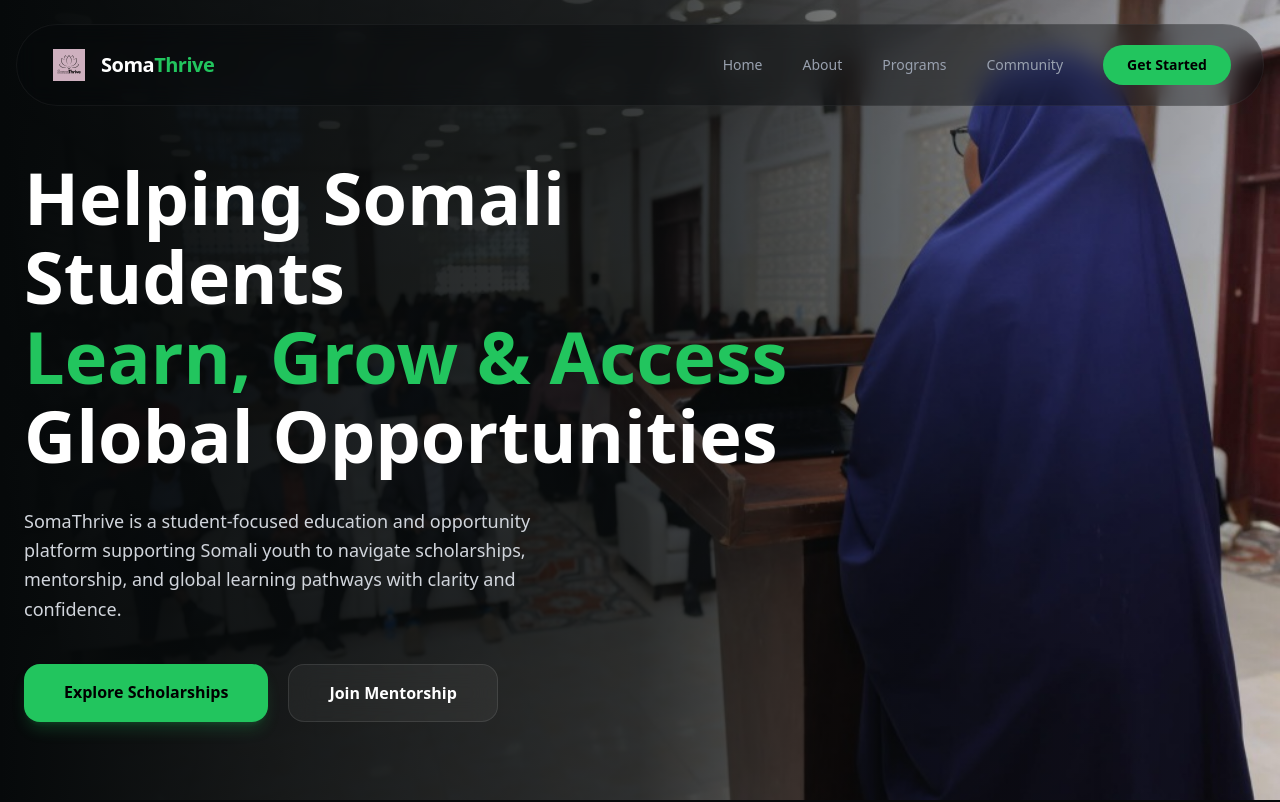
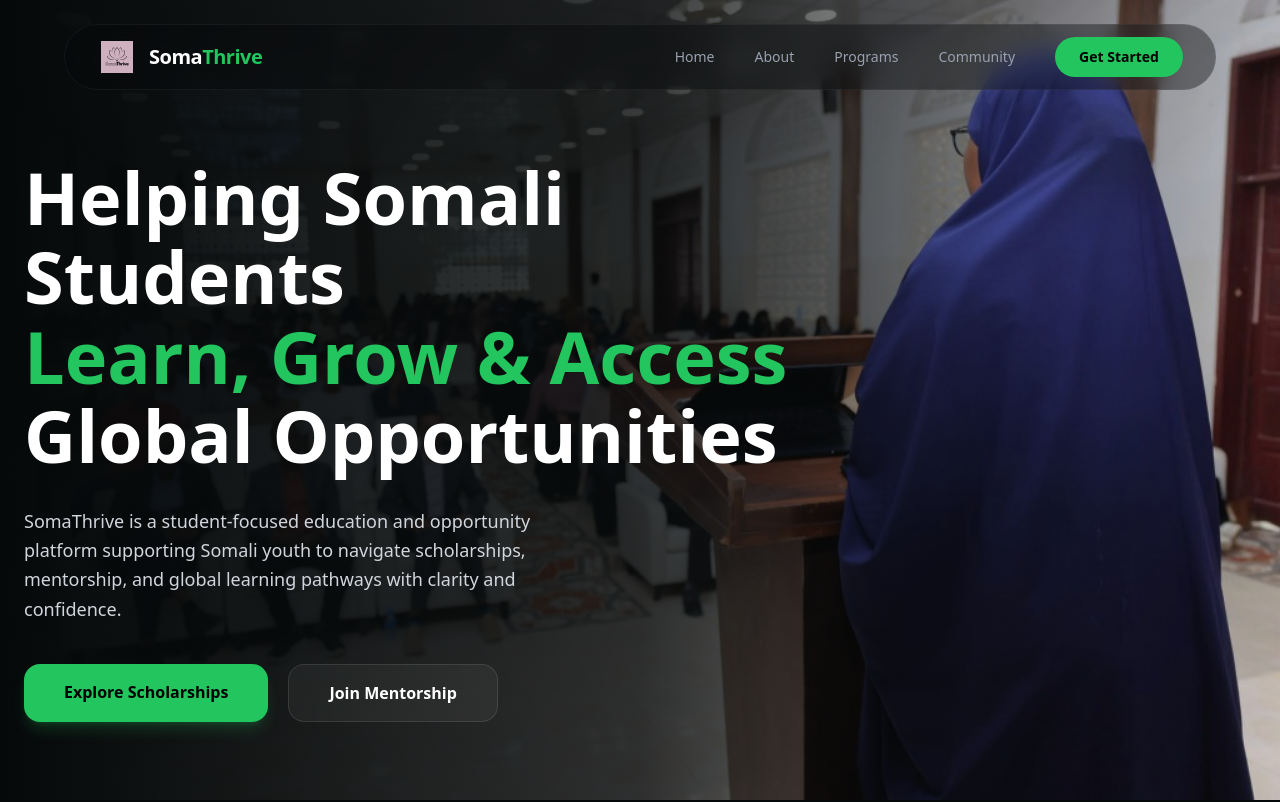
Before and after one commit to mohamedosmann/somathrive, a Next.js app: page / in a window 1280 px wide. Shown: the top 802 px of the page. Built offline with nearby package versions, Linux system fonts and the light colour scheme.

Commit message:
UI Tweak: Reduced header size for a more compact design

```diff
--- a/app/page.tsx
+++ b/app/page.tsx
@@ -25,10 +25,10 @@ export default function Home() {
   return (
     <div className="min-h-screen selection:bg-[#22c55e]/30 font-sans text-gray-200 bg-[#06090a]">
       {/* Navigation */}
-      <header className="fixed top-6 left-1/2 -translate-x-1/2 w-[calc(100%-2rem)] max-w-7xl z-50">
+      <header className="fixed top-6 left-1/2 -translate-x-1/2 w-[calc(100%-2rem)] max-w-6xl z-50">
         <nav
           id="home"
-          className={`transition-all duration-500 rounded-full px-8 flex justify-between items-center ${isScrolled ? "glass-nav py-3 border border-white/10 shadow-2xl" : "py-5 bg-[#06090a]/40 backdrop-blur-md border border-white/5"
+          className={`transition-all duration-500 rounded-full px-8 flex justify-between items-center ${isScrolled ? "glass-nav py-2 border border-white/10 shadow-2xl" : "py-3 bg-[#06090a]/40 backdrop-blur-md border border-white/5"
             }`}
         >
           <Link href="#home" className="flex items-center gap-3 group">
```
